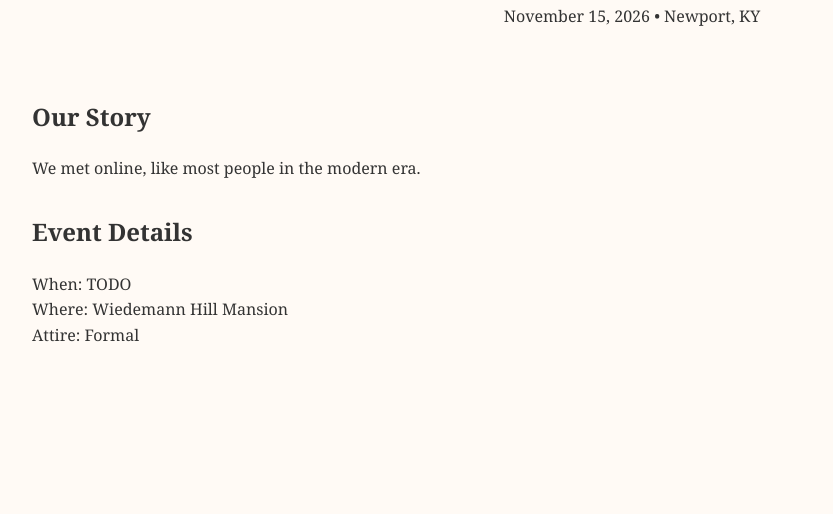
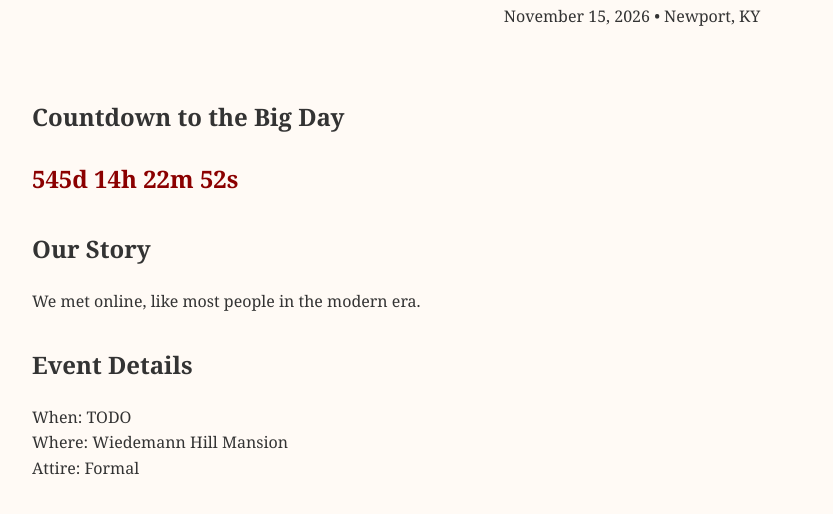
Before and after one commit to Rangely1/drees-roberts, a plain HTML site: page index.html in a window 1280 px wide. Shown: the part 114-628 px from the top of the page, without its empty margins (8-841 px from the left). Drawn offline with Linux system fonts and the light colour scheme.

Commit message:
Add countdown

```diff
--- a/index.html
+++ b/index.html
@@ -12,6 +12,11 @@
   </header>
 
   <section>
+    <h2>Countdown to the Big Day</h2>
+    <p id="countdown" style="font-size: 1.5em; font-weight: bold; color: darkred;"></p>
+  </section>
+
+  <section>
     <h2>Our Story</h2>
     <p>We met online, like most people in the modern era.</p>
   </section>
@@ -20,5 +25,27 @@
     <h2>Event Details</h2>
     <p>When: TODO <br>Where: Wiedemann Hill Mansion<br>Attire: Formal</p>
   </section>
+  <script>
+    const countdownTarget = new Date("November 15, 2026 16:00:00").getTime();
+
+    const countdownInterval = setInterval(() => {
+      const now = new Date().getTime();
+      const distance = countdownTarget - now;
+
+      if (distance < 0) {
+        clearInterval(countdownInterval);
+        document.getElementById("countdown").innerHTML = "🎉 It's Wedding Time!";
+        return;
+      }
+
+      const days = Math.floor(distance / (1000 * 60 * 60 * 24));
+      const hours = Math.floor((distance % (1000 * 60 * 60 * 24)) / (1000 * 60 * 60));
+      const minutes = Math.floor((distance % (1000 * 60 * 60)) / (1000 * 60));
+      const seconds = Math.floor((distance % (1000 * 60)) / 1000);
+
+      document.getElementById("countdown").innerHTML =
+        `${days}d ${hours}h ${minutes}m ${seconds}s`;
+    }, 1000);
+  </script>
 </body>
 </html>
```
